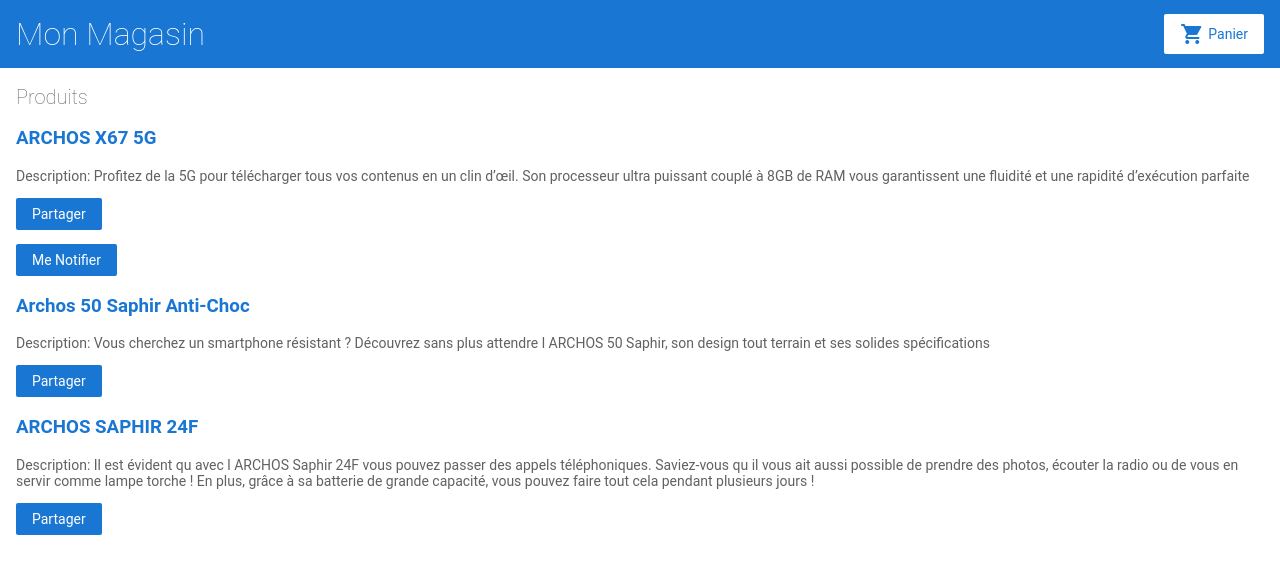
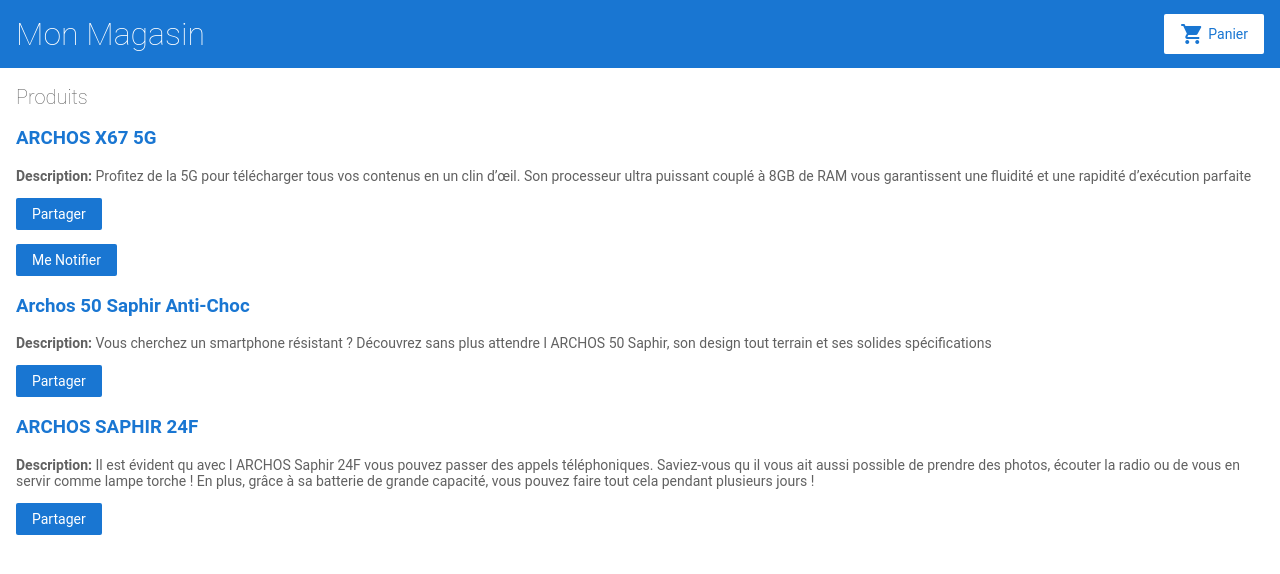
Before and after one commit to thomasrequier82/angular-rbxauq, an Angular app: page / in a window 1280 px wide. Shown: the top 574 px of the page. Built offline with nearby package versions, Linux system fonts and the light colour scheme.

Commit message:
2 files modified

```diff
--- a/src/app/product-details/product-details.component.html
+++ b/src/app/product-details/product-details.component.html
@@ -1,8 +1,8 @@
 <h2>Product Details</h2>
 
 <div *ngIf="product">
-  <h3>{{ product.name }}</h3>
-  <h4>{{ product.price | currency }}</h4>
-  <p>{{ product.description }}</p>
-  <button (click)="addToCart(product)">Acheter</button>
+<h3>{{ product.name }}</h3>
+<h4>{{ product.price | currency }}</h4>
+<p>{{ product.description }}</p>
+<button (click)="addToCart(product)">Buy</button>
 </div>
--- a/src/app/product-list/product-list.component.html
+++ b/src/app/product-list/product-list.component.html
@@ -11,7 +11,7 @@
 </h3>
 
 <p *ngIf="product.description">
-Description: {{ product.description }}
+<b>Description:</b> {{ product.description }}
 </p>
 
 <button (click)="share()">
```
